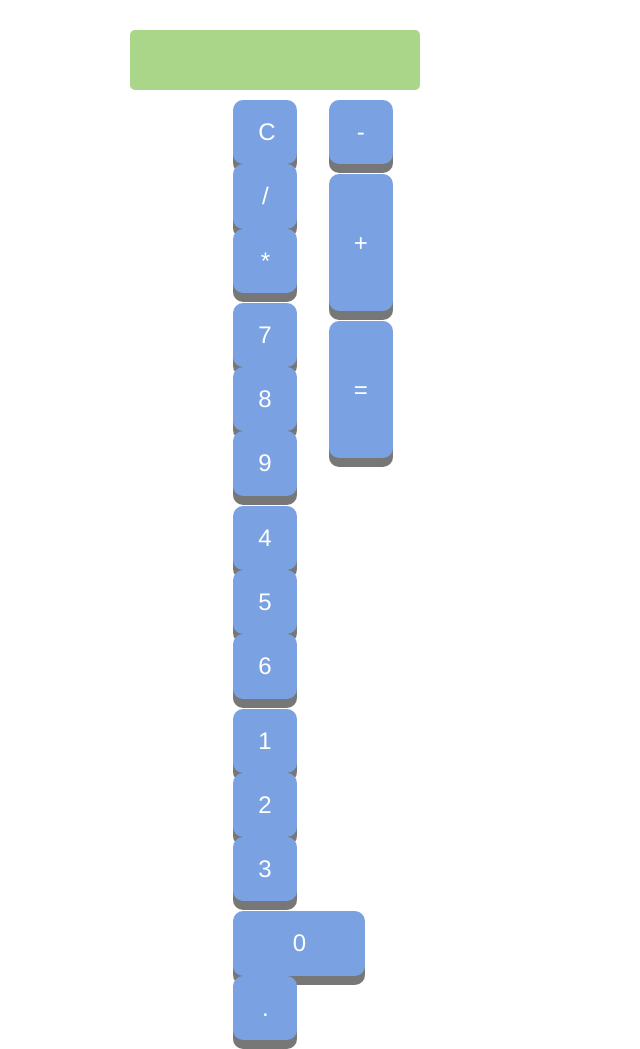
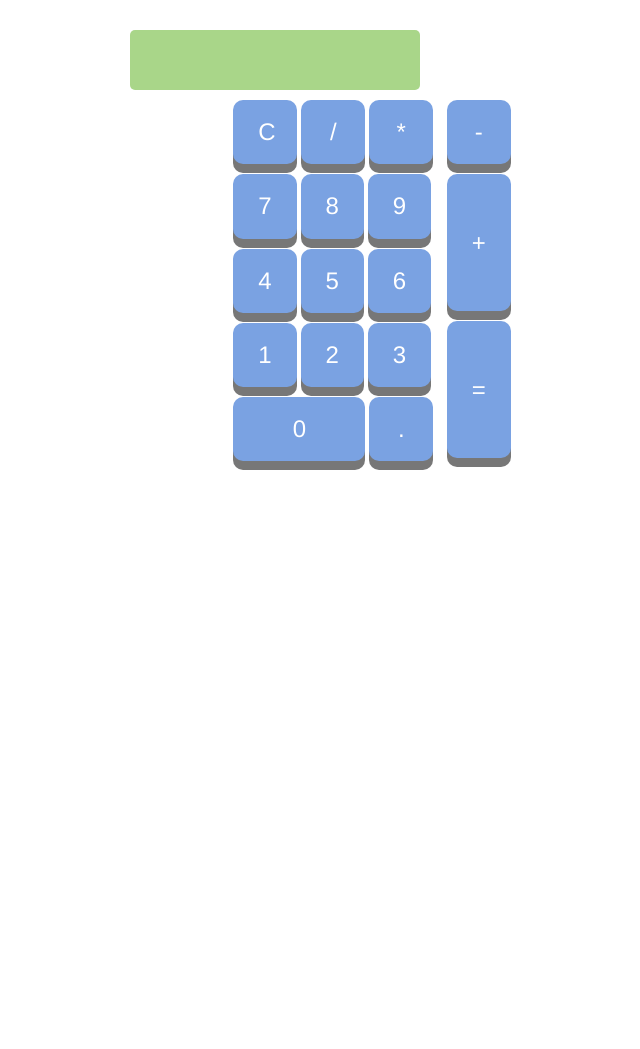
Before and after one commit to Mikerhinos/Calc, a plain HTML site: page index.html in a window 1280 px wide. Shown: the whole page, without its empty margins (418-1058 px from the left). After the commit the page ends 800 px from the top, so only its background shows below. Drawn offline with Linux system fonts and the light colour scheme.

```diff
--- a/index.html
+++ b/index.html
@@ -20,39 +20,41 @@
         <!--[if lt IE 8]>
             <p class="browserupgrade">Vous utilisez un <strong>navigateur dépassé</strong>. Merci de <a href="http://browsehappy.com/">mettre à jour votre navigateur</a> pour utiliser cette page.</p>
         <![endif]-->
+
         <!-- ECRAN -->
         <div class="col-md-5"></div>
         <div class="col-md-3"><p id="lcd"></p></div>
         <div class="col-md-4"></div>
+
         <!-- TOUCHES -->
         <div class="col-md-5 colG"></div>
-        <div class="col-md-2 colC">
-            <p class="pushKey">
+        <div id="touchesG" class="col-md-2 colC pushKey">
+            <p>
                 <button class="button symbole" type="button" value=1 onclick="pressed('C')">C</button>
                 <button class="button symbole" type="button" value=1 onclick="pressed('/')">/</button>
                 <button class="button symbole" type="button" value=1 onclick="pressed('*')">*</button>
             </p>
-            <p class="pushKey">
+            <p>
                 <button class="button" type="button" value=1 onclick="pressed('7')">7</button>
                 <button class="button" type="button" value=1 onclick="pressed('8')">8</button>
                 <button class="button" type="button" value=1 onclick="pressed('9')">9</button>
             </p>
-            <p class="pushKey">
+            <p>
                 <button class="button" type="button" value=1 onclick="pressed('4')">4</button>
                 <button class="button" type="button" value=1 onclick="pressed('5')">5</button>
                 <button class="button" type="button" value=1 onclick="pressed('6')">6</button>
             </p>
-            <p class="pushKey">
+            <p>
                 <button class="button" type="button" value=1 onclick="pressed('1')">1</button>
                 <button class="button" type="button" value=1 onclick="pressed('2')">2</button>
                 <button class="button" type="button" value=1 onclick="pressed('3')">3</button>
             </p>
-            <p class="pushKey">
+            <p>
                 <button class="button" type="button" value=1 onclick="pressed('0')" style="width:132px;">0</button>
                 <button class="button symbole" type="button" value=1 onclick="pressed('.')">.</button>
             </p>
         </div>
-        <div class="col-md-5 colD">
+        <div id="touchesD" class="col-md-3 colD">
             <p>
                 <button class="button symbole" type="button" value=1 onclick="pressed('-')">-</button>
             </p>
```
